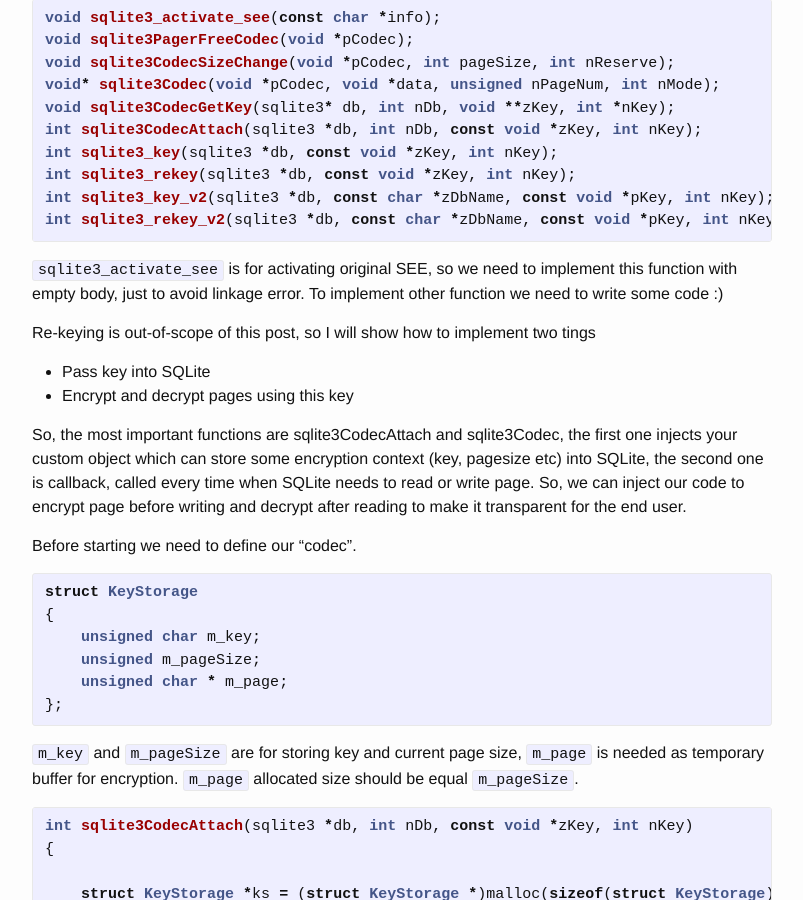
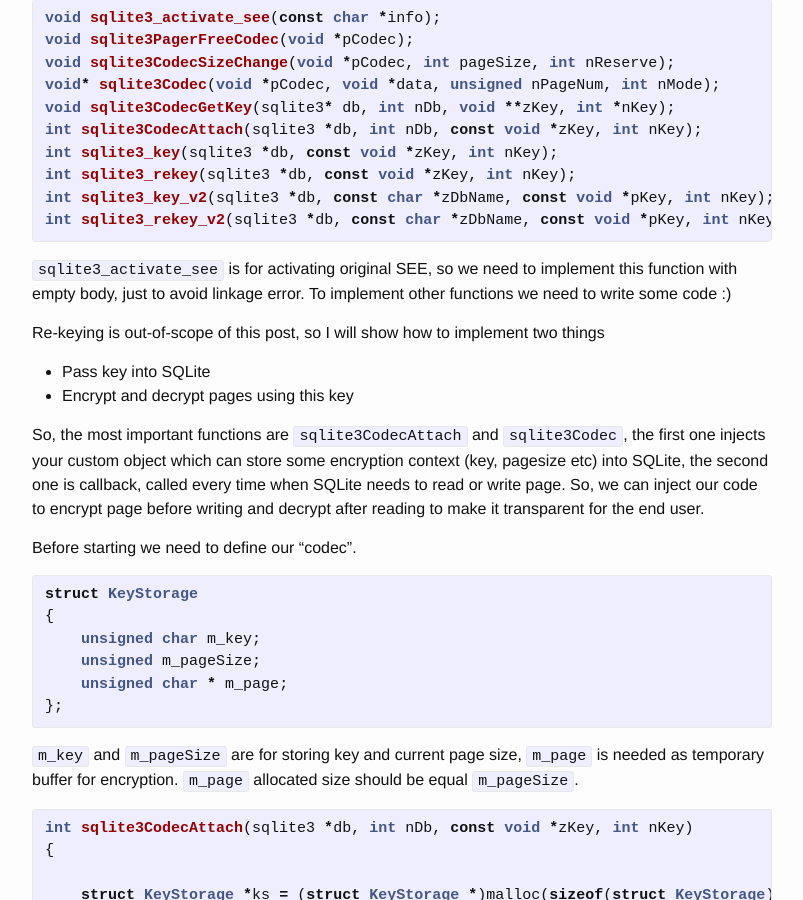
Before and after one commit to solardatov/solardatov.github.io, a Jekyll site: the page built from _posts/2016-07-22-injecting-cipher-sqlite.markdown, in a window 1280 px wide and 900 px high, scrolled down 805 px. Shown: the whole window, without its empty margins (238-1041 px from the left). Built offline with Jekyll 4.4.1, drawn with Linux system fonts in a browser that asks for light colours; nearby versions of some CDN libraries; comment, search, counter and statistics services are not loaded.

Commit message:
SQLite injection own codec misprint

```diff
--- a/_posts/2016-07-22-injecting-cipher-sqlite.markdown
+++ b/_posts/2016-07-22-injecting-cipher-sqlite.markdown
@@ -36,13 +36,13 @@ int sqlite3_key_v2(sqlite3 *db, const char *zDbName, const void *pKey, int nKey)
 int sqlite3_rekey_v2(sqlite3 *db, const char *zDbName, const void *pKey, int nKey);
 {% endhighlight %}
 
-`sqlite3_activate_see` is for activating original SEE, so we need to implement this function with empty body, just to avoid linkage error. To implement other function we need to write some code :)
+`sqlite3_activate_see` is for activating original SEE, so we need to implement this function with empty body, just to avoid linkage error. To implement other functions we need to write some code :)
 
-Re-keying is out-of-scope of this post, so I will show how to implement two tings
-* Pass key into SQLite
-* Encrypt and decrypt pages using this key
+Re-keying is out-of-scope of this post, so I will show how to implement two things
+- Pass key into SQLite
+- Encrypt and decrypt pages using this key
 
-So, the most important functions are sqlite3CodecAttach and sqlite3Codec, the first one injects your custom object which can store some encryption context (key, pagesize etc) into SQLite, the second one is callback, called every time when SQLite needs to read or write page. So, we can inject our code to encrypt page before writing and decrypt after reading to make it transparent for the end user.
+So, the most important functions are `sqlite3CodecAttach` and `sqlite3Codec`, the first one injects your custom object which can store some encryption context (key, pagesize etc) into SQLite, the second one is callback, called every time when SQLite needs to read or write page. So, we can inject our code to encrypt page before writing and decrypt after reading to make it transparent for the end user.
 
 Before starting we need to define our "codec".
 
@@ -84,7 +84,7 @@ int sqlite3CodecAttach(sqlite3 *db, int nDb, const void *zKey, int nKey)
 
 The implementation of sqlite3CodecAttach is very simple, we just allocate memory for `struct KeyStorage` and call internal function sqlite3PagerSetCodec, setting three callbacks and address of allocated struct.
 
-sqlite3Codec callback gets four arguments: your codec pointer, data to encrypt, page number and mode. "mode" determines what to do with "data" using "pCodec". The size of "data" is page size, passed to sqlite3CodecSizeChange by SQLite.  Of course, we store this value in our codec object.
+sqlite3Codec callback gets four arguments: your codec pointer, data to encrypt, page number and mode. "mode" determines what to do with "data" using "pCodec". The size of "data" is page size, passed to sqlite3CodecSizeChange by SQLite. Of course, we store this value in our codec object.
 
 {% highlight cpp %}
 void sqlite3CodecSizeChange(void *pCodec, int pageSize, int nReserve)
```
